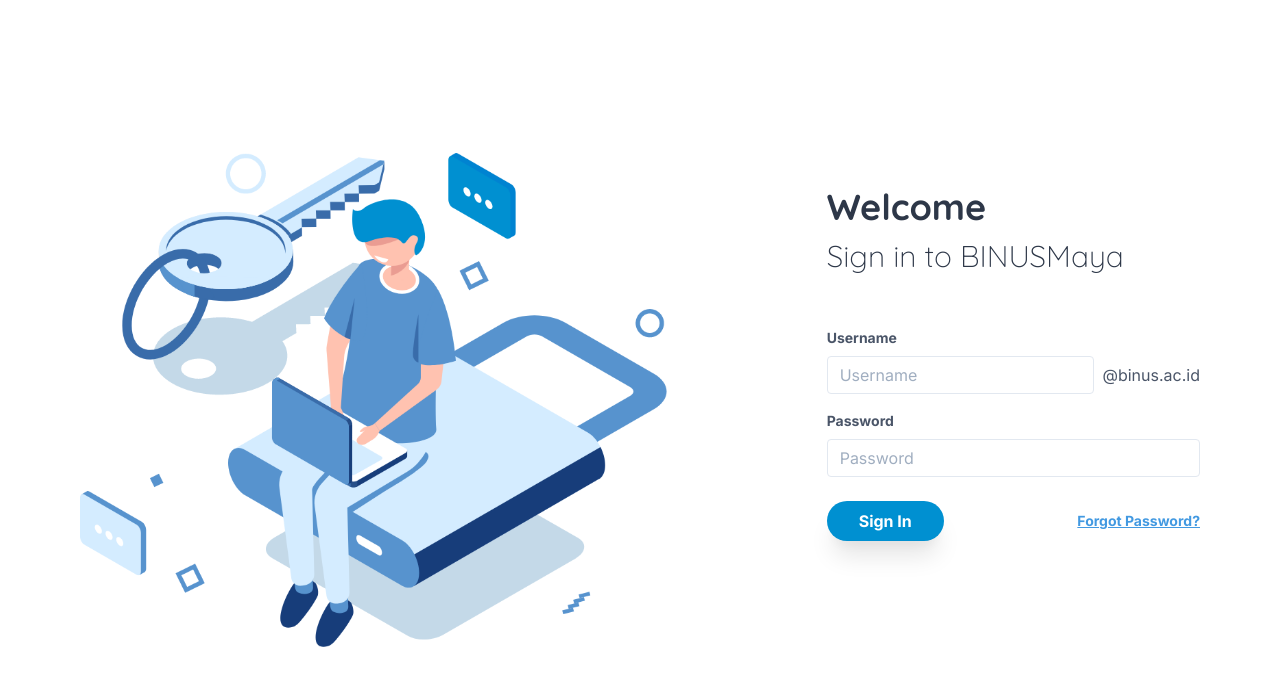
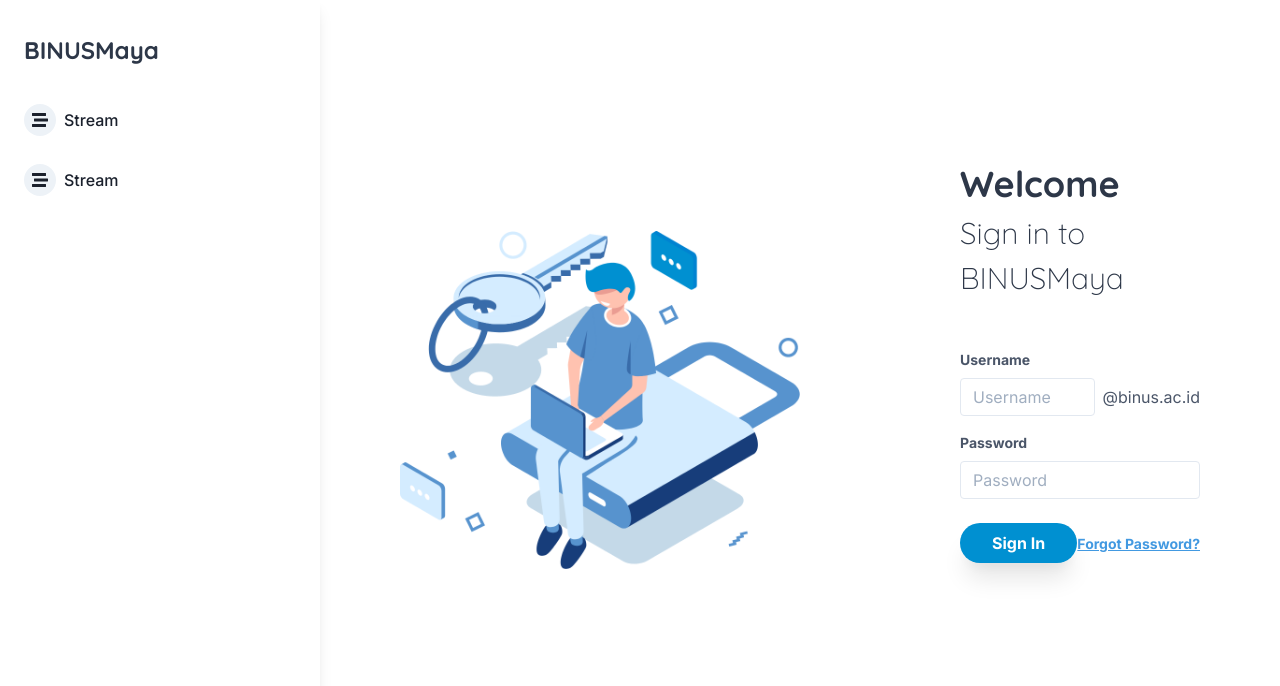
Before and after one commit to angsanley/ayam, a Vue app: page /#/login in a window 1280 px wide. Shown: the top 686 px of the page. Built offline with nearby package versions, Linux system fonts and the light colour scheme; what vue-progressbar, vue-tailwind would draw is missing.

Commit message:
Create home page

```diff
--- a/public/index.html
+++ b/public/index.html
@@ -6,7 +6,7 @@
     <meta name="viewport" content="width=device-width,initial-scale=1.0">
     <link rel="icon" href="<%= BASE_URL %>favicon.ico">
     <link href="https://fonts.googleapis.com/css2?family=Inter:wght@400;500;700&family=Quicksand:wght@300;500;700&display=swap" rel="stylesheet">
-    <link rel="stylesheet" href="https://cdnjs.cloudflare.com/ajax/libs/font-awesome/4.7.0/css/font-awesome.min.css">
+    <link rel="stylesheet" href="https://cdnjs.cloudflare.com/ajax/libs/font-awesome/5.11.2/css/all.min.css">
     <title><%= htmlWebpackPlugin.options.title %></title>
   </head>
   <body>
--- a/src/App.vue
+++ b/src/App.vue
@@ -1,15 +1,26 @@
 <template>
   <div id="app">
-    <router-view/>
+    <div id="main">
+      <the-nav/>
+      <router-view/>
+    </div>
     <vue-progress-bar/>
   </div>
 </template>
 
 <style>
+  #main {
+    display: grid;
+    grid-template-columns: 6rem auto;
+  }
 
+  @media (min-width: 1024px) {
+    #main { grid-template-columns: 20rem auto; }
+  }
 </style>
 <script>
+  import TheNav from "./components/TheNav";
   export default {
-    components: {}
+    components: {TheNav}
   }
 </script>
--- a/src/components/LoginForm.vue
+++ b/src/components/LoginForm.vue
@@ -19,7 +19,7 @@
             </div>
             <div class="flex items-center justify-between">
                 <button class="default-button" type="submit" :disabled="(this.loading)">
-                    <i class="fa fa-circle-o-notch fa-spin" v-if="(this.loading)"/> {{ (this.loading? loadingButtonText : buttonText) }}
+                    <i class="fas fa-circle-notch fa-spin" v-if="(this.loading)"/> {{ (this.loading? loadingButtonText : buttonText) }}
                 </button>
                 <a class="inline-block align-baseline font-bold text-sm text-blue-500 hover:text-blue-800" href="#">
                     Forgot Password?
--- /dev/null
+++ b/src/components/TheNav.vue
@@ -0,0 +1,26 @@
+<template>
+    <div class="relative min-h-screen w-full h-full py-8 px-6 text-gray-900 bg-white text-left capitalize font-medium shadow-lg">
+        <h3 class="hidden lg:block">BINUSMaya</h3>
+        <img class="lg:hidden" src="../assets/logo.png" alt="logo"/>
+        <span class="cursor-pointer flex items-center justify-center lg:justify-start py-1 mt-8 hover:bg-gray-200 hover:text-gray-700 rounded block mb-5">
+            <i class="w-8 fas fa-stream p-2 bg-gray-200 rounded-full">
+            </i>
+            <span class="mx-2 hidden lg:block">Stream</span>
+          </span>
+        <span class="cursor-pointer flex items-center justify-center lg:justify-start py-1 hover:bg-gray-200 hover:text-gray-700 rounded block mb-5">
+            <i class="w-8 fas fa-stream p-2 bg-gray-200 rounded-full">
+            </i>
+            <span class="mx-2 hidden lg:block">Stream</span>
+          </span>
+    </div>
+</template>
+
+<script>
+    export default {
+        name: "TheNav"
+    }
+</script>
+
+<style scoped>
+
+</style>
--- a/src/views/Home.vue
+++ b/src/views/Home.vue
@@ -1,9 +1,9 @@
 <template>
     <div class="home">
-        <img alt="Vue logo" src="../assets/logo.png">
-        Hello, {{binusianData.FIRST_NAME}}
-        {{ videoConferences }}
-    </div>
+        <div class="col-span-10">
+            asd
+        </div>
+</div>
 </template>
 
 <script>
@@ -17,8 +17,7 @@
 
     export default {
         name: 'Home',
-        components: {
-        },
+        components: {},
         data() {
             return {
                 binusianData: {},
```
